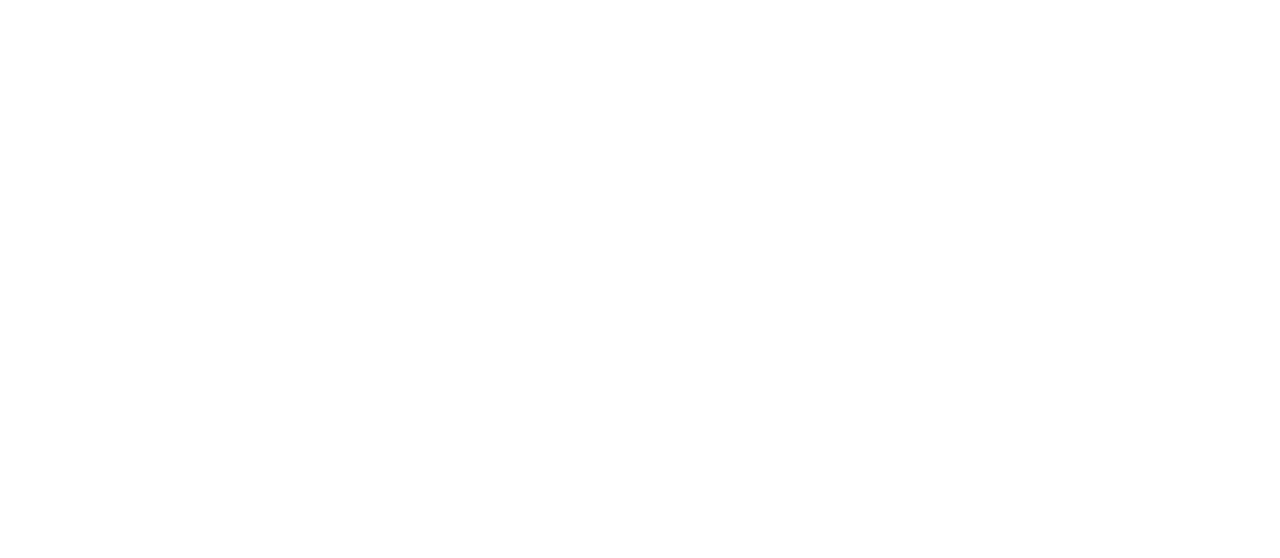
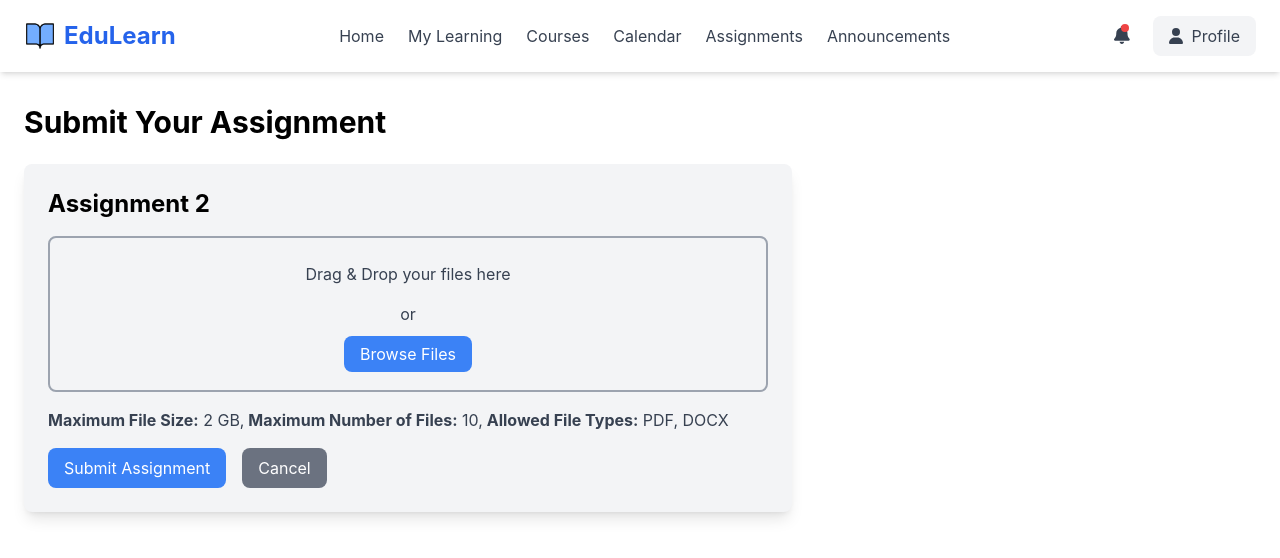
Before and after one commit to michellenikeetha/base_lms, a React (Create React App) app: page /assignments/submit-assignment in a window 1280 px wide. Before the commit this address had no page. Shown: the top 558 px of the page. Built offline with nearby package versions, Linux system fonts and the light colour scheme.

Commit message:
submit assignment basic

```diff
--- a/src/App.jsx
+++ b/src/App.jsx
@@ -10,6 +10,7 @@
 import AssignmentsPage from './components/AssignmentsPage';
 import SubmittedAssignments from './components/SubmittedAssignments';
 import EditAssignment from './components/EditAssignment';
+import SubmitAssignment from './components/SubmitAssignment';
 
 
 function App() {
@@ -25,6 +26,7 @@
         <Route path="/assignments" element={<AssignmentsPage />} />
         <Route path="/submitted-assignments" element={<SubmittedAssignments />} />
         <Route path="/submitted-assignments/edit-assignment" element={<EditAssignment />} />
+        <Route path="/assignments/submit-assignment" element={<SubmitAssignment />} />
       </Routes>
     </Router>
   );
--- /dev/null
+++ b/src/components/SubmitAssignment.jsx
@@ -0,0 +1,121 @@
+// components/SubmitAssignment.js
+import React, { useState } from 'react';
+import SignedInNavbar from './SignedInNavbar';
+
+const SubmitAssignment = () => {
+  const [selectedFiles, setSelectedFiles] = useState([]);
+  const [isDragging, setIsDragging] = useState(false);
+
+  const assignmentDetails = {
+    title: 'Assignment 2',
+    maxFileSize: '2 GB',
+    maxFiles: 10,
+    allowedFileTypes: ['PDF', 'DOCX'],
+  };
+
+  const handleFileDrop = (e) => {
+    e.preventDefault();
+    setIsDragging(false);
+
+    const files = Array.from(e.dataTransfer.files);
+    setSelectedFiles(files);
+  };
+
+  const handleDragOver = (e) => {
+    e.preventDefault();
+    setIsDragging(true);
+  };
+
+  const handleDragLeave = () => {
+    setIsDragging(false);
+  };
+
+  const handleFileChange = (e) => {
+    const files = Array.from(e.target.files);
+    setSelectedFiles(files);
+  };
+
+  const handleSubmit = () => {
+    if (selectedFiles.length === 0) {
+      alert("Please select a file to submit.");
+      return;
+    }
+    // Logic for submitting the files
+    console.log("Submitting files:", selectedFiles);
+  };
+
+  const handleCancel = () => {
+    setSelectedFiles([]);
+  };
+
+  return (
+    <div>
+        <SignedInNavbar />
+        <div className="container mx-auto px-6 py-8">
+            <h1 className="text-3xl font-bold mb-6">Submit Your Assignment</h1>
+
+            <div className="bg-gray-100 p-6 rounded-lg shadow-lg max-w-3xl">
+                <h2 className="text-2xl font-bold mb-4">{assignmentDetails.title}</h2>
+
+                <div
+                className={`border-2 ${isDragging ? 'border-blue-500' : 'border-gray-400'} p-6 rounded-lg mb-4`}
+                onDrop={handleFileDrop}
+                onDragOver={handleDragOver}
+                onDragLeave={handleDragLeave}
+                >
+                {selectedFiles.length === 0 ? (
+                    <div className="text-center">
+                    <p className="text-gray-700 mb-4">Drag & Drop your files here</p>
+                    <p className="text-gray-700 mb-4">or</p>
+                    <input
+                        type="file"
+                        multiple
+                        className="hidden"
+                        id="fileInput"
+                        accept=".pdf,.docx"
+                        onChange={handleFileChange}
+                    />
+                    <label htmlFor="fileInput" className="bg-blue-500 text-white py-2 px-4 rounded-lg hover:bg-blue-600 cursor-pointer">
+                        Browse Files
+                    </label>
+                    </div>
+                ) : (
+                    <div>
+                    <p className="text-gray-700">Files ready for submission:</p>
+                    <ul className="list-disc list-inside text-gray-600">
+                        {selectedFiles.map((file, index) => (
+                        <li key={index}>{file.name}</li>
+                        ))}
+                    </ul>
+                    </div>
+                )}
+                </div>
+
+                <p className="text-gray-700 mb-4">
+                <strong>Maximum File Size:</strong> {assignmentDetails.maxFileSize},
+                <strong> Maximum Number of Files:</strong> {assignmentDetails.maxFiles},
+                <strong> Allowed File Types:</strong> {assignmentDetails.allowedFileTypes.join(', ')}
+                </p>
+
+                <div className="flex space-x-4">
+                <button
+                    className="bg-blue-500 text-white py-2 px-4 rounded-lg hover:bg-blue-600"
+                    onClick={handleSubmit}
+                >
+                    Submit Assignment
+                </button>
+                <button
+                    className="bg-gray-500 text-white py-2 px-4 rounded-lg hover:bg-gray-600"
+                    onClick={handleCancel}
+                >
+                    Cancel
+                </button>
+                </div>
+            </div>
+        </div>
+    </div>
+
+  );
+};
+
+export default SubmitAssignment;
```
